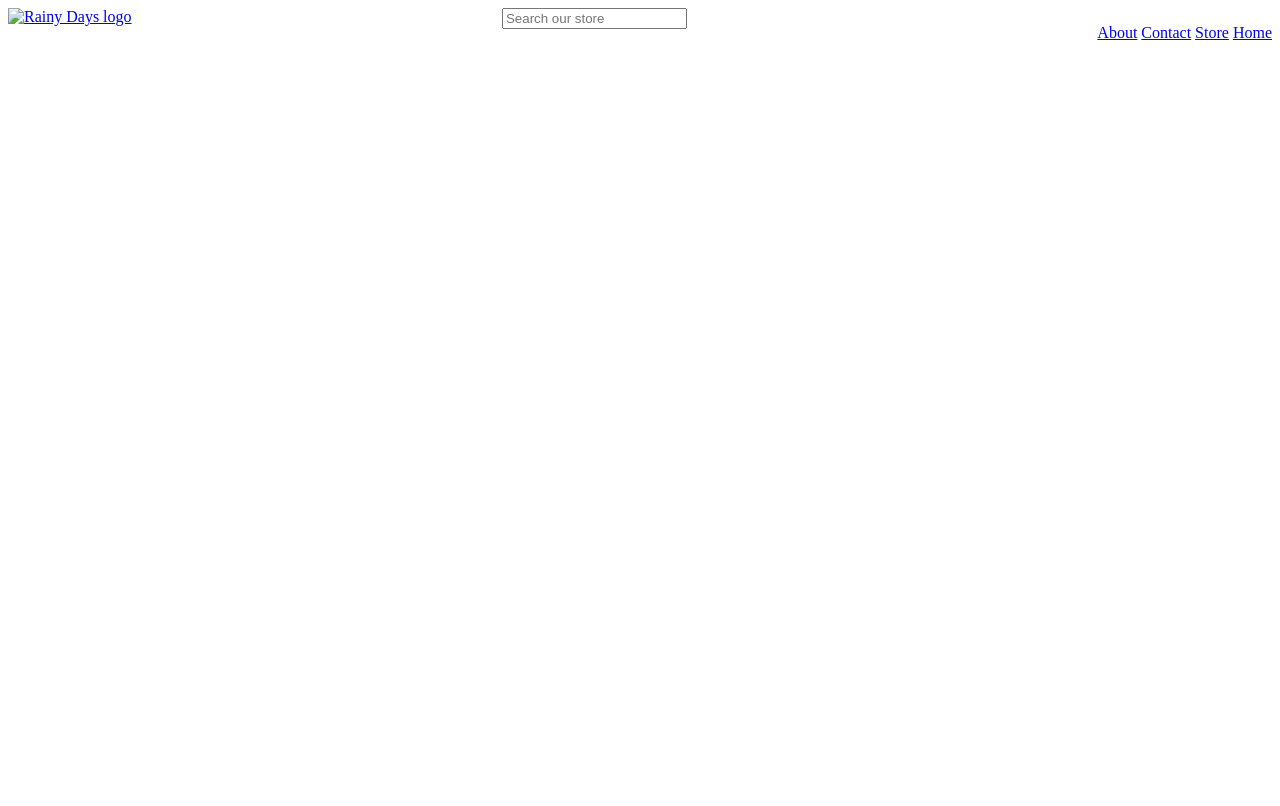
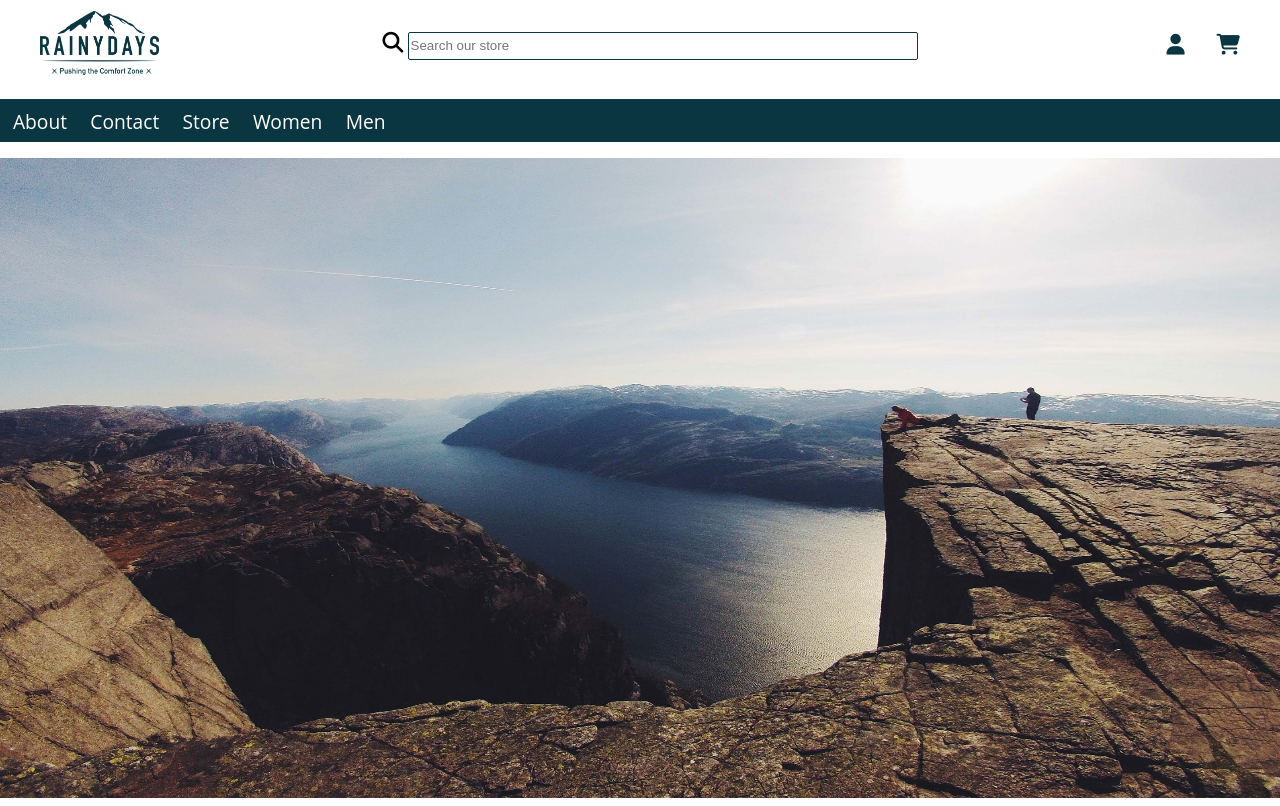
Before and after one commit to Noroff-FEU-Assignments/cross-course-project-fof002, a plain HTML site: page index.html in a window 1280 px wide. Drawn offline with Linux system fonts and the light colour scheme.

Commit message:
Work on header
Finished the header and the background photo for the landing page

```diff
--- a/index.html
+++ b/index.html
@@ -5,27 +5,41 @@
     <meta http-equiv="X-UA-Compatible" content="IE=edge">
     <meta name="viewport" content="width=device-width, initial-scale=1.0">
     <link rel="stylesheet" href="style.css">
-    <title>Rainy Days</title>
+    <script src="https://kit.fontawesome.com/f568442570.js" crossorigin="anonymous"></script>
+    <title>Rainy Days - Premium Rain Jackets</title>
 </head>
+<body>
     <header>
-        <nav>
-            <a href="#" class="logo">
-                <img src="#" alt="Rainy Days logo">
+        <div class="header-top">
+            <a href="#">
+                <img src="..\Images\RainyDays_Logo.png" alt="Rainy Days logo" class="logo">
             </a>
             <form action="post">
-                <input type="text" placeholder="Search our store">
+                <label for="search"><i class="fa-solid fa-magnifying-glass"></i></label>
+                <input type="text" name="search" placeholder="Search our store" class="search-bar">
             </form>
+            <div class="header-top-right">
+                <a href="#">
+                    <i class="fa-solid fa-user"></i>
+                </a>
+                <a href="#">
+                    <i class="fa-solid fa-cart-shopping"></i>
+                 </a>
+            </div>
+        </div>
+        <nav>
             <ul>
                 <li><a href="#">About</a></li>
                 <li><a href="#">Contact</a></li>
                 <li><a href="#">Store</a></li>
-                <li><a href="#">Home</a></li>
+                <li><a href="#">Women</a></li>
+                <li><a href="#">Men</a></li>
             </ul>
         </nav>
     </header>
-<body>
     <main>
-
+      <div class="background-photo">
+      </div>
     </main>
 </body>
 </html>
--- a/style.css
+++ b/style.css
@@ -1,9 +1,78 @@
+
+body {
+font-family: 'open sans';
+}
+a {
+  text-decoration: none;
+  color:#0A3641;
+}
+
 /*---------------HEADER--------------*/
-/*---------------søkeforslag i søkemeny--------------*/
+/*Header-top*/
+.logo {
+  height: 4em;
+}
+.header-top {
+  padding: 0.2em 2em;
+  display: flex;
+  justify-content: space-between;
+  align-items: center;
+}
+.header-top-right {
+  display: flex;
+  gap: 2em;
+}
+.search-menu {
+  display: flex;
+  gap: 1em;
+}
+.search-bar {
+  border: #0A3641 solid 1px;
+  height: 1.8em;
+  width: 90%;
+  border-radius: 2px;
+}
+.search-bar:focus-visible {
+  color:#0A3641;
+}
+.fa-solid, .fas {
+  font-size: 1.3rem;
+}
+form {
+  width: 35em;
+}
+/*NAV*/
 nav {
-    display: flex;
-    justify-content: space-between;
+  display: flex;
+  justify-content: space-between;
+  position: relative;
+  width: 102%;
+  left: -1%;
   }
+nav ul {
+    padding-left: 0;
+    width: 100%;
+    background: #0A3641;
+    padding: 0.5em;
+}
 nav ul li {
     display: inline;
 }
+nav ul li a {
+  padding: 0.5em;
+  color: #fff;
+  font-size: 1.2rem;
+}
+nav ul li a:hover {
+  text-decoration: underline;
+}
+/*-------------MAIN----------------*/
+.background-photo {
+  background: url(../Images/bakgrunn.jpg);
+  background-size: 100% 100%;
+  height: 40em;
+  width: 102%;
+  position: relative;
+  left:-1%;
+
+}
```
Also changed, not shown: Images/RainyDays_Logo.png (added), Images/bakgrunn.jpg (added).
